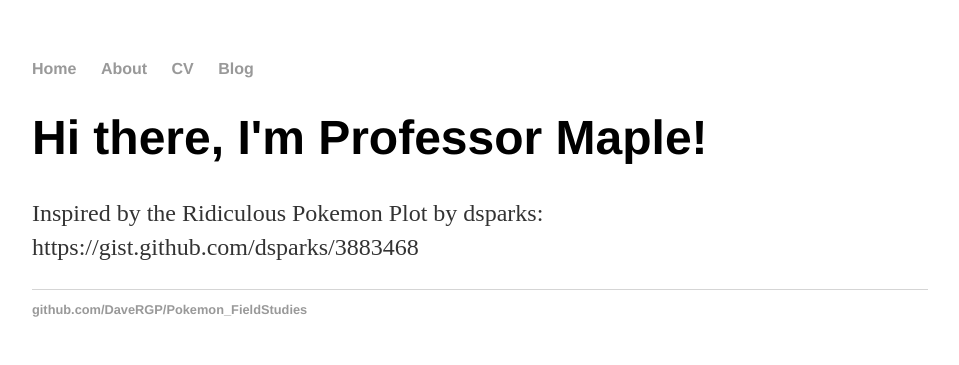
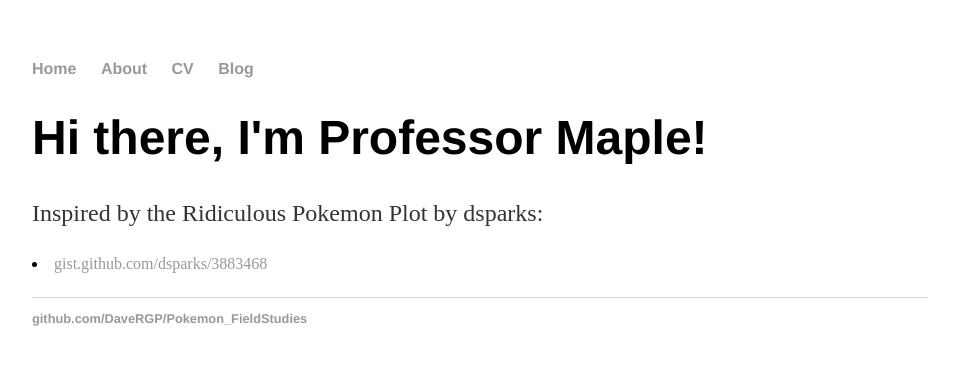
Before and after one commit to DaveParr/Pokemon_FieldStudies, a Jekyll site: the page built from index.html, in a window 1280 px wide. Shown: the top 365 px of the page, without its empty margins (160-1119 px from the left). Built offline with Jekyll 4.4.1, drawn with Linux system fonts in a browser that asks for light colours.

Commit message:
added actual link

```diff
--- a/index.html
+++ b/index.html
@@ -4,5 +4,6 @@ title: Pokemon Field Studies
 ---
 <div class="blurb">
 	<h1>Hi there, I'm Professor Maple!</h1>
-	<p>Inspired by the Ridiculous Pokemon Plot by dsparks: https://gist.github.com/dsparks/3883468</p>
+	<p>Inspired by the Ridiculous Pokemon Plot by dsparks:
+	<li><a href="https://gist.github.com/dsparks/3883468">gist.github.com/dsparks/3883468</a></li></p>
 </div><!-- /.blurb -->
```
